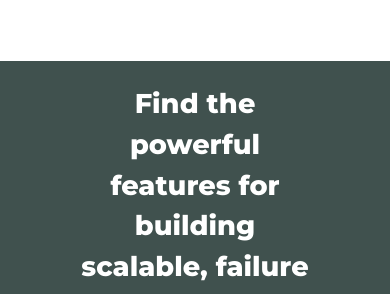
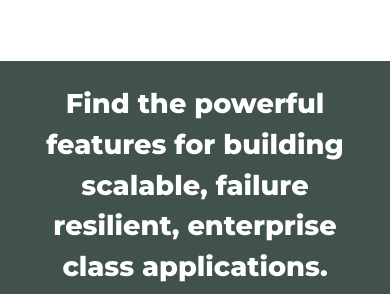
Before and after one commit to smarifurrahman/Bursa-Web-Service, a plain HTML site: page index.html in a window 390 px wide. Shown: the part 3664-3958 px from the top of the page. Drawn offline with nearby package versions, Linux system fonts and the light colour scheme.

Commit message:
padding update in cta

```diff
--- a/css/styles.css
+++ b/css/styles.css
@@ -216,4 +216,9 @@ h1,h2,h3,h4,h5,h6 {
     padding: 1rem;
   }
 
+  #cta {
+    padding-left: 40px;
+    padding-right: 40px;
+  }
+
 }
```
